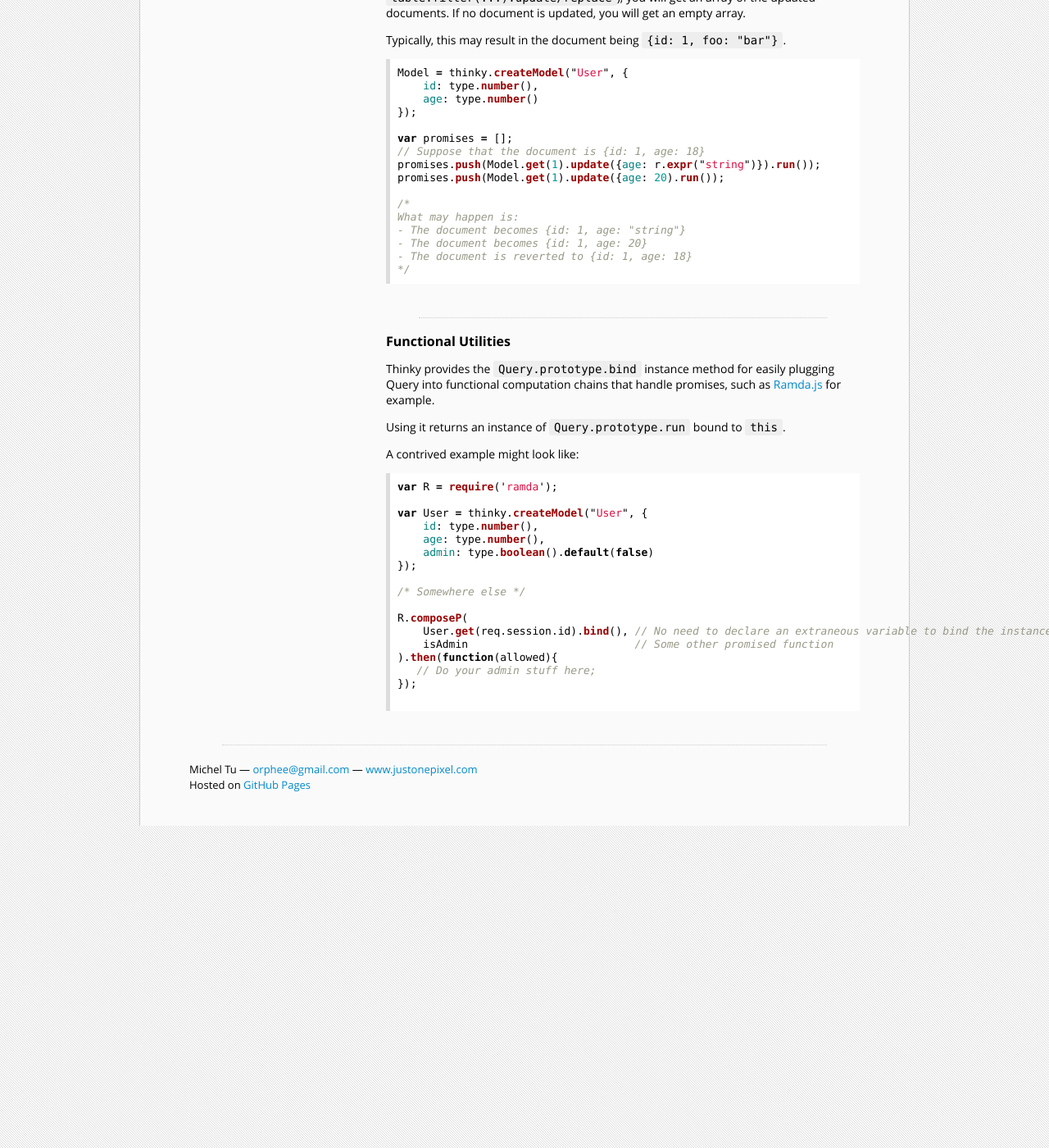
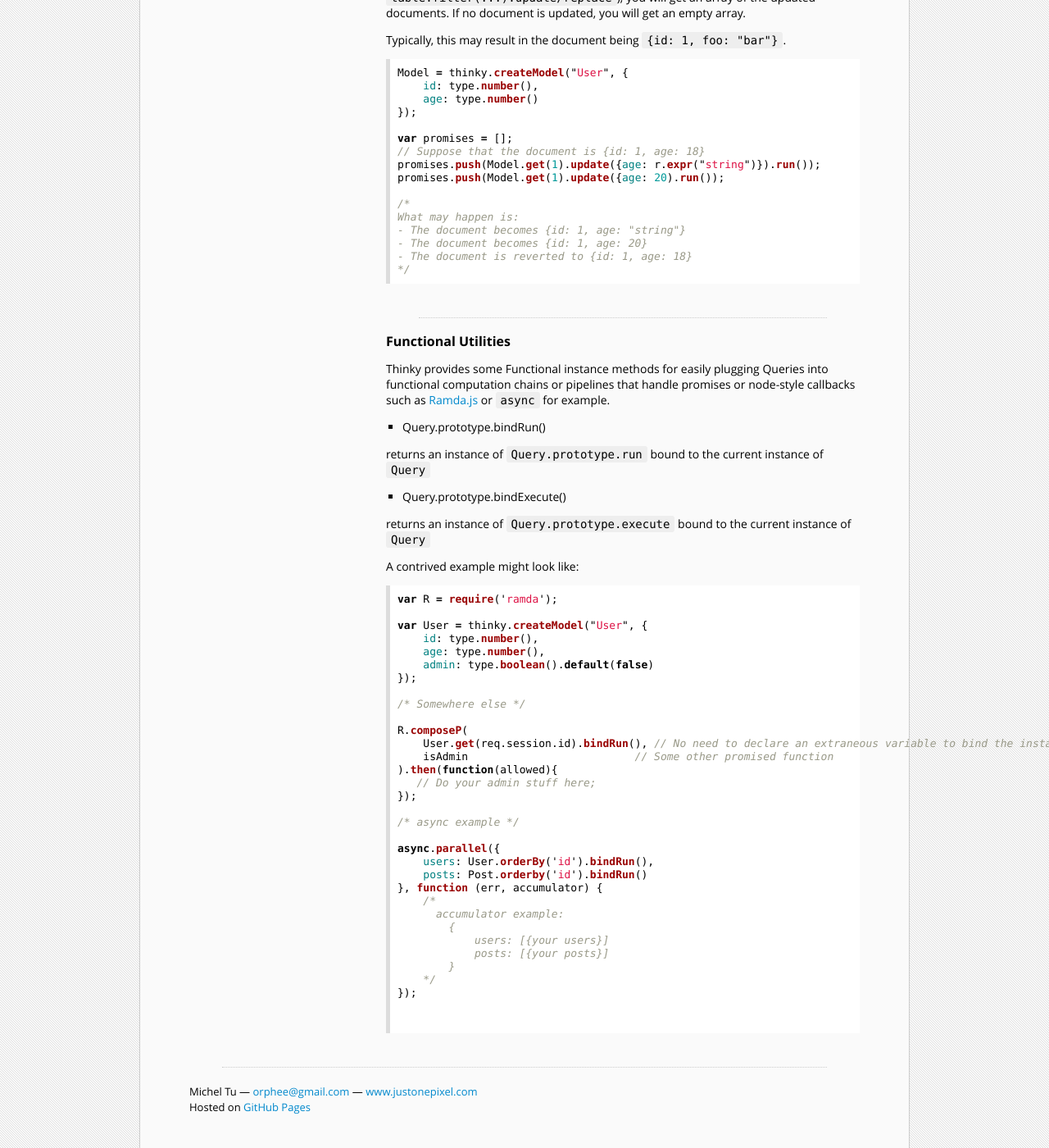
Before and after one commit to neumino/thinky, a Jekyll site: the page built from documentation/api/query.md, in a window 1280 px wide and 1400 px high, scrolled down 8690 px. Shown: the whole window at 82% size. Built offline with Jekyll 4.4.1, drawn with Linux system fonts in a browser that asks for light colours; Markdown is read by kramdown in place of the engine named in the settings.

Commit message:
add documentation for Query.prototype.bindRun(); add documentation for Query.prototype.bindExecute(); add better example for the usefulness of each;

````diff
--- a/documentation/api/query.md
+++ b/documentation/api/query.md
@@ -578,11 +578,17 @@ What may happen is:
 
 <div id="functional"></div>
 ### [Functional Utilities](#functional-utilities)
+Thinky provides some Functional instance methods for easily plugging Queries
+into functional computation chains or pipelines that handle promises or node-style callbacks
+such as [Ramda.js](http://ramdajs.com/0.14/docs/#composeP) or `async` for example.
 
-Thinky provides the `Query.prototype.bind` instance method for easily plugging Query
-into functional computation chains that handle promises, such as [Ramda.js](http://ramdajs.com/0.14/docs/#composeP) for example.
++ Query.prototype.bindRun()
 
-Using it returns an instance of `Query.prototype.run` bound to `this`.
+returns an instance of `Query.prototype.run` bound to the current instance of `Query`
+
++ Query.prototype.bindExecute()
+
+returns an instance of `Query.prototype.execute` bound to the current instance of `Query`
 
 A contrived example might look like:
 
@@ -598,10 +604,26 @@ var User = thinky.createModel("User", {
 /* Somewhere else */
 
 R.composeP(
-    User.get(req.session.id).bind(), // No need to declare an extraneous variable to bind the instance of Query to
+    User.get(req.session.id).bindRun(), // No need to declare an extraneous variable to bind the instance of Query to
     isAdmin                          // Some other promised function
 ).then(function(allowed){
    // Do your admin stuff here;
 });
 
+/* async example */
+
+async.parallel({
+    users: User.orderBy('id').bindRun(),
+    posts: Post.orderby('id').bindRun()
+}, function (err, accumulator) {
+    /*
+      accumulator example:
+        {
+            users: [{your users}]
+            posts: [{your posts}]
+        }
+    */
+});
+
+
 ```
````
